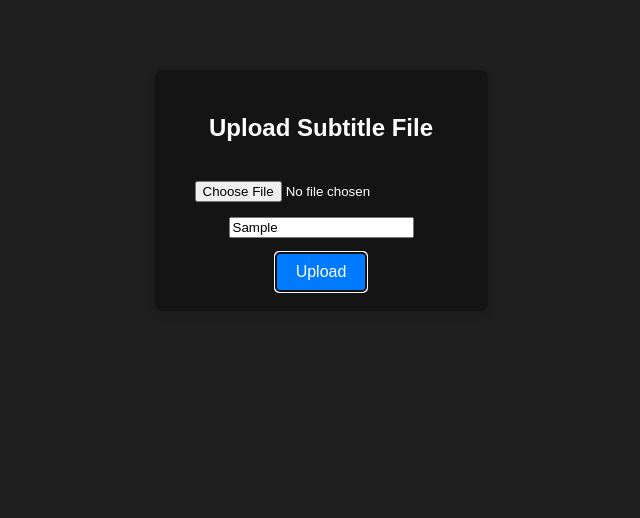
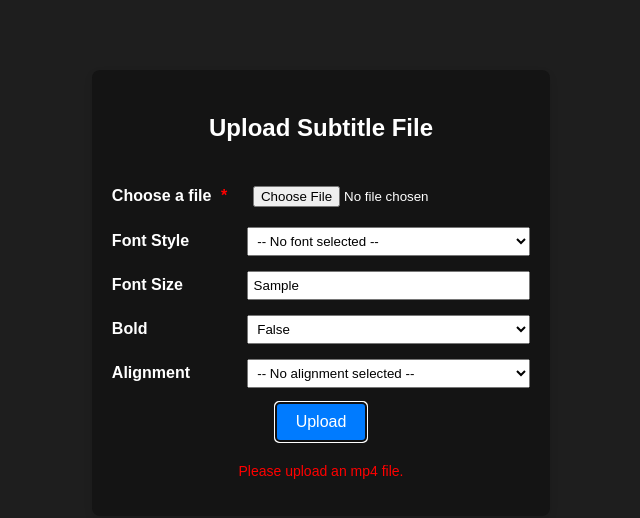
Before and after one commit to thomaskiely/subtitle-generator, a React (Vite) app in the folder react/: page / in a window 1280 px wide. Both pictures are taken after typing "Sample" into the empty fields and a click on the button "Upload". Shown: the top 518 px of the page, without its empty margins (339-979 px from the left). Built offline with nearby package versions, Linux system fonts and the light colour scheme.

Commit message:
handle null subtitle colors + front end changes

```diff
--- a/react/src/App.css
+++ b/react/src/App.css
@@ -21,7 +21,7 @@ form {
   border-radius: 8px;
   box-shadow: 0 4px 8px rgba(0, 0, 0, 0.1);
   width: 100%;
-  max-width: 400px; /* Max width of the form */
+  max-width: 500px; /* Max width of the form */
   margin-top: 20px; /* Space from the top of the page */
 }
 
@@ -38,3 +38,60 @@ button {
 button:hover {
   background-color: #0056b3;
 }
+
+.form-group {
+  display: flex;
+  align-items: center;
+  justify-content: space-between;
+  width: 100%;
+  max-width: 450px;
+}
+
+label {
+  flex: 1;
+  text-align: left;
+  font-weight: bold;
+}
+
+input, select {
+  flex: 2;
+  padding: 5px;
+  width: 80%;
+}
+
+
+
+.required {
+  color: red;
+  margin-left: 5px;
+}
+
+.error-message {
+  color: red;
+  font-size: 14px;
+  margin-top: 5px;
+}
+
+.spinner-container {
+  display: flex;
+  justify-content: center;
+  margin-top: 10px;
+}
+
+.spinner {
+  border: 4px solid rgba(255, 255, 255, 0.3);
+  border-top: 4px solid #007bff;
+  border-radius: 50%;
+  width: 20px;
+  height: 20px;
+  animation: spin 1s linear infinite;
+}
+
+@keyframes spin {
+  0% {
+    transform: rotate(0deg);
+  }
+  100% {
+    transform: rotate(360deg);
+  }
+}
--- a/react/src/App.tsx
+++ b/react/src/App.tsx
@@ -1,32 +1,49 @@
 import React, { useState } from "react";
 import './App.css';
 
+const ffmpegFonts = [
+  "Arial", "Verdana", "Times New Roman", "Courier New", "Georgia",
+  "Trebuchet MS", "Impact", "Comic Sans MS", "Lucida Console", "Tahoma"
+];
+
 const App = () => {
   const [selectedFile, setSelectedFile] = useState<File | null>(null);
-  const [font, setFont] = useState<string>("");
+  const [font, setFont] = useState<string>('');
+  const [fontSize, setFontSize] = useState<string>('');
+  const [bold, setBold] = useState<string>('False');
+  const [alignment, setAlignment] = useState<string>('');
   const [downloadLink, setDownloadLink] = useState<string | null>(null);
+  const [showDownload, setShowDownload] = useState<boolean>(false);
+  const [isLoading, setIsLoading] = useState<boolean>(false);
+  const [errorMessage, setErrorMessage] = useState<string>('');
 
   const handleFileChange = (event: React.ChangeEvent<HTMLInputElement>) => {
-    if (event.target.files) {
+    if (event.target.files && event.target.files.length > 0) {
       setSelectedFile(event.target.files[0]);
+      setErrorMessage("");
     }
   };
 
-  const handleFontChange = (event: React.ChangeEvent<HTMLInputElement>) => {
+  const handleFontChange = (event: React.ChangeEvent<HTMLSelectElement>) => {
     setFont(event.target.value);
   };
 
   const handleSubmit = async (event: React.FormEvent) => {
     event.preventDefault();
-
-    if (!selectedFile || !font) {
-      alert("Please provide both a file and a font.");
+    setShowDownload(false);
+    if (!selectedFile) {
+      setErrorMessage("Please upload an mp4 file.");
       return;
     }
 
+    setIsLoading(true);
+
     const formData = new FormData();
     formData.append("file", selectedFile);
-    formData.append("font", font);
+    formData.append("font_style", font);
+    formData.append("font_size", fontSize);
+    formData.append("bold", bold);
+    formData.append("alignment", alignment)
 
     try {
       const response = await fetch("http://127.0.0.1:8000/generate-subtitles", {
@@ -43,36 +60,100 @@ const App = () => {
       const blob = await response.blob();
       const url = window.URL.createObjectURL(blob);
 
-      // Set the download link
+      // Set the download link and show the button
       setDownloadLink(url);
+      setShowDownload(true);
     } catch (error) {
       console.error("Error during file upload:", error);
-      alert("An error occurred. Please try again.");
+      setErrorMessage("Please upload an mp4 file.");
+      return;
+    } finally{
+      setIsLoading(false)
     }
+  };
+
+  const handleDownload = () => {
+    setShowDownload(false);
   };
 
   return (
     <div>
       <form onSubmit={handleSubmit}>
         <h2>Upload Subtitle File</h2>
+
+        {/* File Upload Section */}
+        <div className="form-group">
+          <label htmlFor="file-upload">
+            Choose a file <span className="required">*</span>
+          </label>
           <input
+            id="file-upload"
             type="file"
             onChange={handleFileChange}
-          accept=".mp4, .mkv, .avi"
+            accept=".mp4"
           />
+        </div>
+
+        {/* Font Selection Section */}
+        <div className="form-group">
+          <label htmlFor="font-select">Font Style</label>
+          <select id="font-select" value={font} onChange={handleFontChange}>
+            <option value="">-- No font selected --</option>
+            {ffmpegFonts.map((fontName) => (
+              <option key={fontName} value={fontName}>
+                {fontName}
+              </option>
+            ))}
+          </select>
+        </div>
+
+        <div className="form-group">
+          <label htmlFor="font-size">Font Size</label>
           <input
             type="text"
-          value={font}
-          onChange={handleFontChange}
-          placeholder="Enter font name"
+            id="font-size"
+            value={fontSize}
+            onChange={(e) => setFontSize(e.target.value)}
+            placeholder="Enter font size"
           />
+          </div>
+
+          <div className="form-group">
+            <label htmlFor="bold">Bold</label>
+            <select value={bold} onChange={(e) => setBold(e.target.value)}>
+              <option value="False">False</option>
+              <option value="True">True</option>
+            </select>
+          </div>
+
+          <div className="form-group">
+            <label htmlFor="alignment">Alignment</label>
+            <select value={alignment} onChange={(e) => setAlignment(e.target.value)}>
+              <option value="">-- No alignment selected --</option>
+              <option value="Top">Top</option>
+              <option value="Bottom">Bottom</option>
+              <option value="Center">Center</option>
+            </select>
+          </div>
+
         <button type="submit">Upload</button>
 
+        {isLoading && (
+          <div className="spinner-container">
+            <div className="spinner"></div>
+          </div>
+        )}
+
+        {/* Error Message */}
+        {errorMessage && <p className="error-message">{errorMessage}</p>}
+
         {/* Show the download button if the file is ready */}
-        {downloadLink && (
-          <div>
+        {downloadLink && showDownload && (
+          <div className="download-button">
             <a href={downloadLink} download="generated.mp4">
-              <button type="button">Download Processed File</button>
+              <button type="button" onClick={handleDownload}>
+                Download Processed File
+              </button>
             </a>
           </div>
         )}
```
Also changed, not shown: 1 other file (tests, documents, lock files or other folders). Lines whose indentation alone changed are shown as unchanged.
